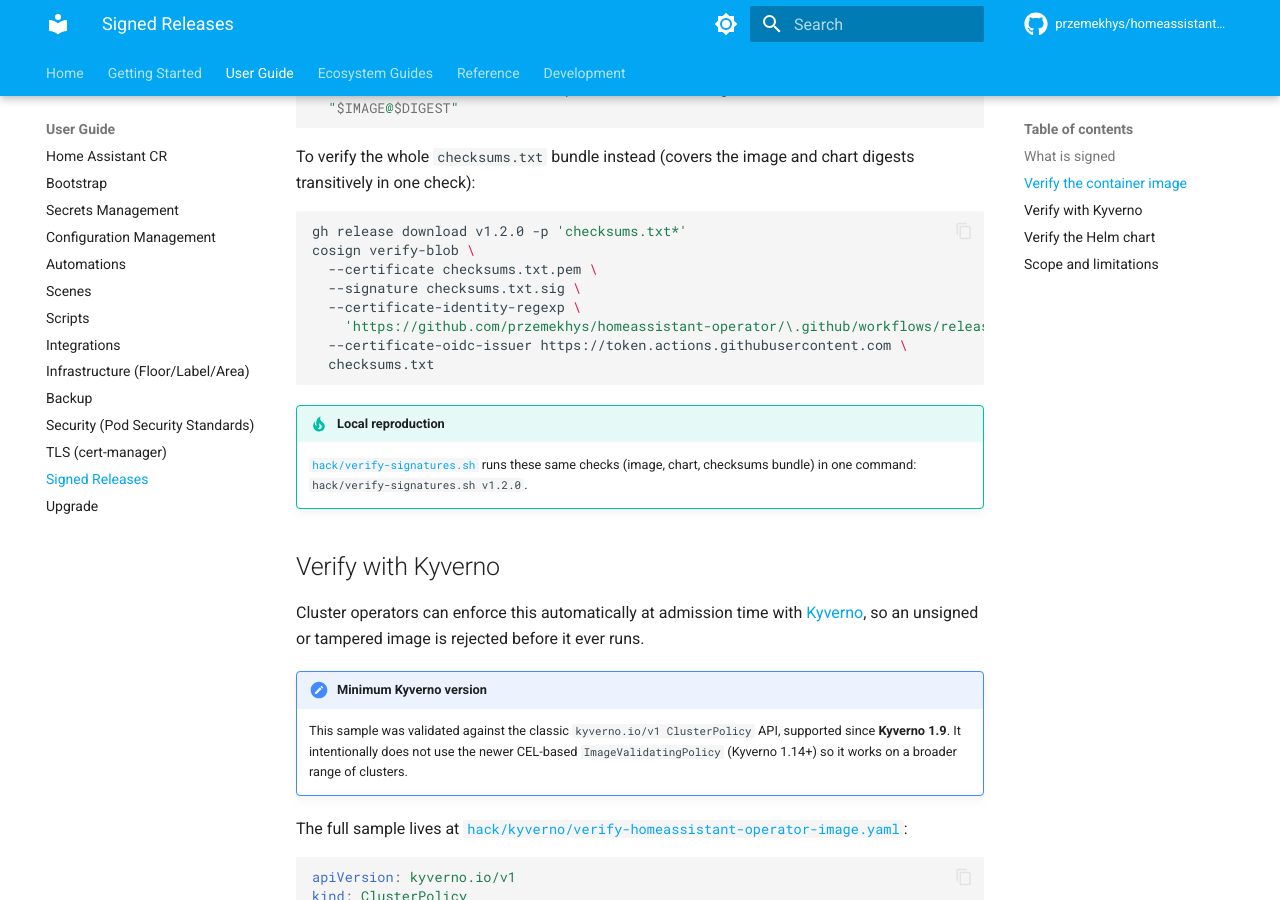
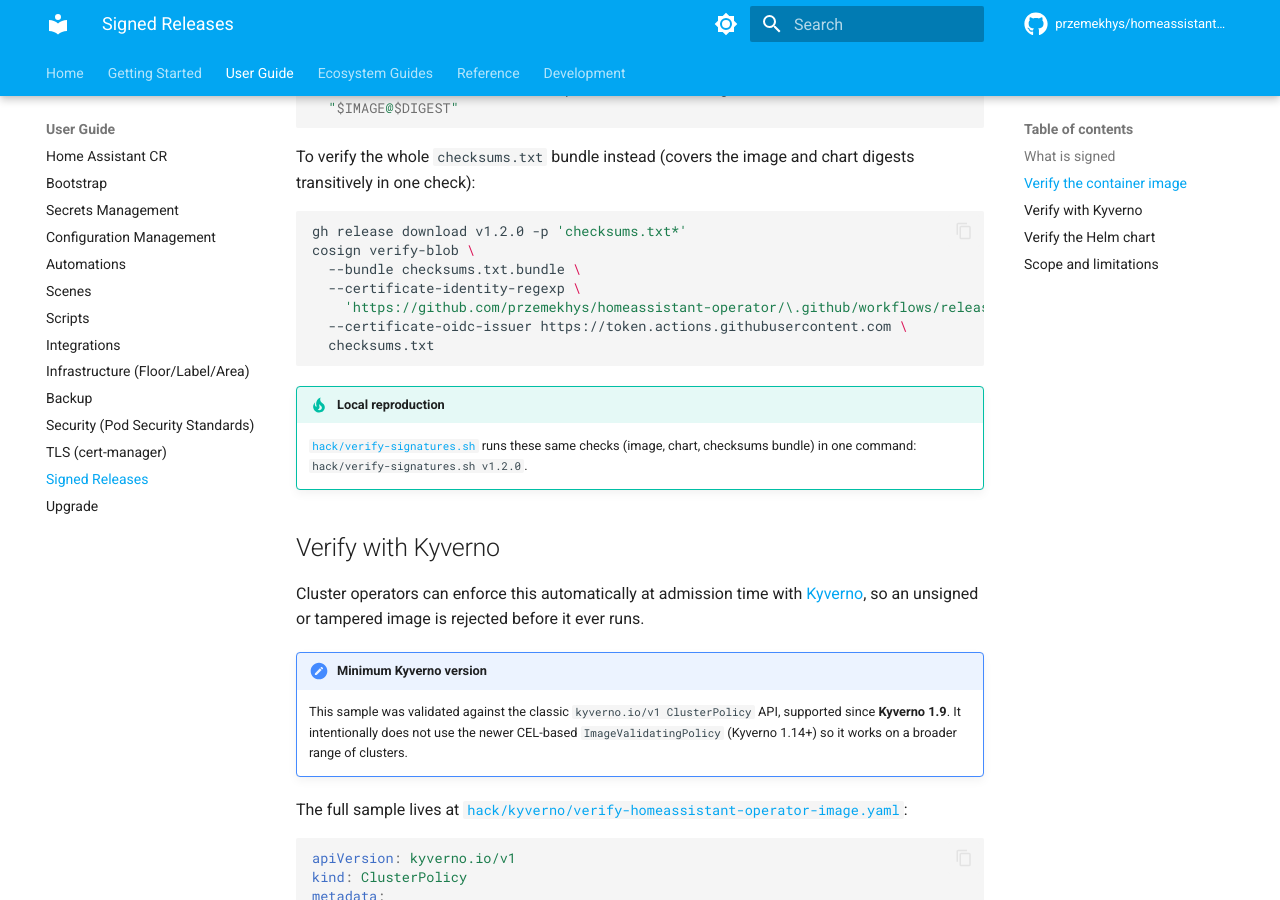
Before and after one commit to agdphd/homeassistant-operator, an MkDocs documentation site: the page built from docs/user-guide/signed-releases.md, in a window 1280 px wide and 900 px high, scrolled down 1125 px. Built offline with MkDocs 1.6.1 and Material for MkDocs 9.7.7, drawn with Linux system fonts in a browser that asks for light colours; comment, search, counter and statistics services are not loaded.

Commit message:
fix(ci): switch checksums.txt signing to cosign bundle format

````diff
--- a/docs/user-guide/signed-releases.md
+++ b/docs/user-guide/signed-releases.md
@@ -44,8 +44,7 @@ digests transitively in one check):
 ```bash
 gh release download v1.2.0 -p 'checksums.txt*'
 cosign verify-blob \
-  --certificate checksums.txt.pem \
-  --signature checksums.txt.sig \
+  --bundle checksums.txt.bundle \
   --certificate-identity-regexp \
     'https://github.com/przemekhys/homeassistant-operator/\.github/workflows/release\.yml@refs/tags/.*' \
   --certificate-oidc-issuer https://token.actions.githubusercontent.com \
````
Also changed, not shown: 2 other files.
